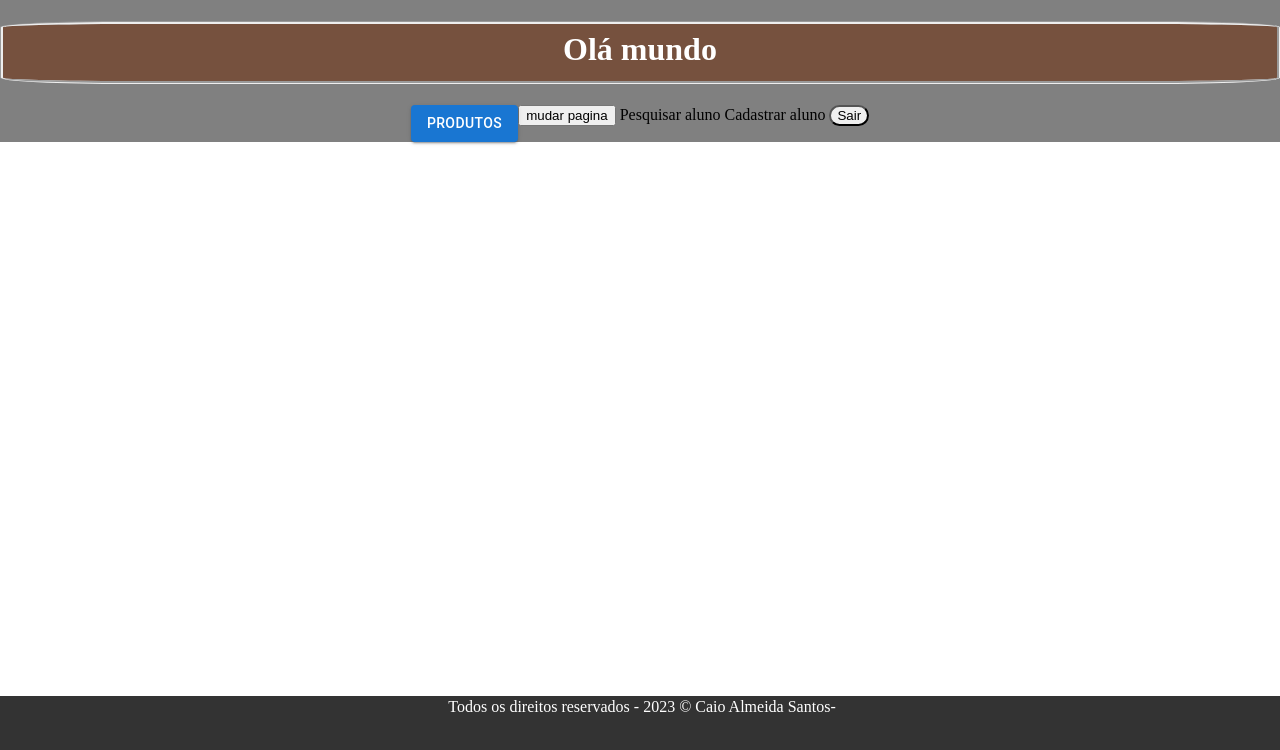
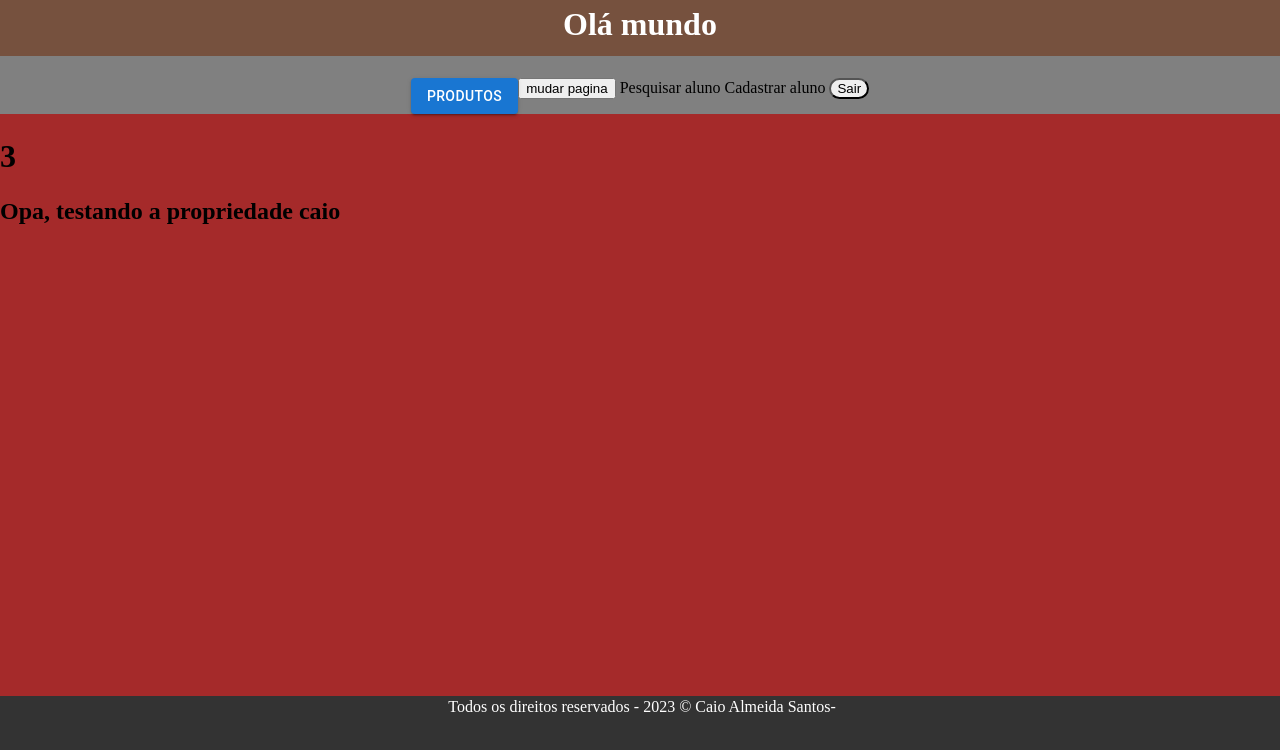
Before and after one commit to caioalmeidamg/App_Django_React, a React (Create React App) app in the folder frontteste/: page / in a window 1280 px wide. Shown: the top 750 px of the page. Built offline with nearby package versions, Linux system fonts and the light colour scheme.

Commit message:
salvamento

```diff
--- a/frontteste/src/app/App.tsx
+++ b/frontteste/src/app/App.tsx
@@ -4,7 +4,6 @@ import { Header } from "./shared/components/Header";
 function App(){
   return (
     <div>
-
       <Routes />
     </div>
   );
--- a/frontteste/src/app/pages/Home.js
+++ b/frontteste/src/app/pages/Home.js
@@ -1,6 +1,6 @@
 import { Header } from "../shared/components/Header";
 import { Footer } from "../shared/components/Footer";
-
+import styles from "./Home.module.css"
 //teste do que será criado
 function teste(a,b){ return a+b; }
 
@@ -13,16 +13,17 @@ function teste(a,b){ return a+b; }
 export const Home = (props) => {
   return (
 
-    <>
-     <Header/>
+    <div >
+       <body>
 
-    <body>
-
+          <div className={(styles.teste)}>
           <h1>{ teste(1,2) }</h1>
           <h2> Opa, testando a propriedade {props.nome}</h2>
+          </div>
         <Footer />
       </body>
+    </div>
 
-    </>
+
   );
 };
--- /dev/null
+++ b/frontteste/src/app/pages/Home.module.css
@@ -0,0 +1,7 @@
+.teste {
+    position: absolute;
+
+}
+body {
+    background-color: brown;
+}
--- a/frontteste/src/app/routes/rotas.tsx
+++ b/frontteste/src/app/routes/rotas.tsx
@@ -8,7 +8,7 @@ export const Routes = () => {
       <BrowserRouter>
         <Switch>
 
-          <Route path="/"  element={ <div> <Home nome = "caio" peso = "43"/> </div> } />
+          <Route path="/"  element={ <div><Header /> <Home nome = "caio" peso = "43"/></div> } />
 
           <Route path="/pagina-inicial" element={ <h1> teste </h1> } />
 
--- a/frontteste/src/app/shared/components/Header.js
+++ b/frontteste/src/app/shared/components/Header.js
@@ -4,26 +4,27 @@ import styles from './Header.module.css';
 
 export const Header = (props) => {
     return (
+      <header>
 
-      <div >
 
-      <header>
+
         <h1 className={(styles.apresenta)}> Olá mundo </h1>
 
         <div className={(styles.centralizado)}>
           <Link to="/produtos" > <Button variant="contained">Produtos</Button> </Link>
-          <nav >
+
             <div >
               <Link to="/produtos" ><button>mudar pagina</button></Link>
               <a> Pesquisar aluno </a>
               <a> Cadastrar aluno </a>
               <a> <button style={{ borderRadius: "30px" }}>Sair</button> </a>
             </div>
-          </nav>
+
 
 
         </div>
+
       </header>
-      </div>
+
     );
   };
--- a/frontteste/src/app/shared/components/Header.module.css
+++ b/frontteste/src/app/shared/components/Header.module.css
@@ -2,29 +2,28 @@
 .apresenta {
     color: white;
     background-color: rgb(118, 81, 62);
-    border-radius: 10%;
-    text-align: center;
-    border-style: groove;
     padding-bottom: 1%;
     padding-top: 0.5%;
+    margin-top: 0;
 
 }
 
 
 
 header {
+    position: relative;
+    top: initial;
+    background-color: grey;
+    text-align: center;
+    margin: 0;
+}
 
-    background-color: grey;
-    margin-top: 0%;
-    margin-top: left;
-    text-align: center;
-    position: fixed;
-    top: 0;
-    left: 0;
-    right: 0;
+body {
+    margin: 0;
 }
 
 .centralizado {
     display: flex;
     justify-content: center;
+    position: relative;
 }
--- a/frontteste/src/index.tsx
+++ b/frontteste/src/index.tsx
@@ -13,9 +13,7 @@ const root = ReactDOM.createRoot(
 
 root.render(
   <React.StrictMode>
-
     <App />
-
   </React.StrictMode>
 
 );
```
